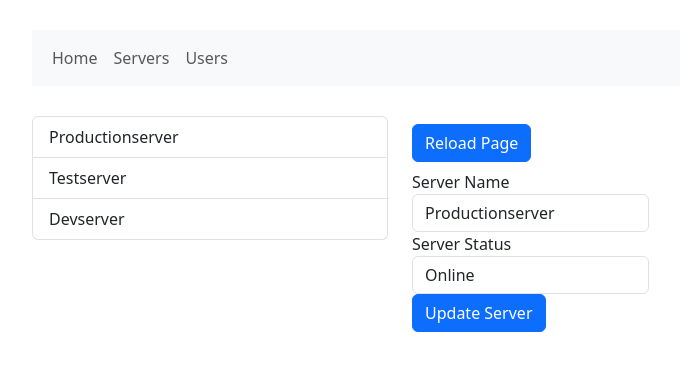
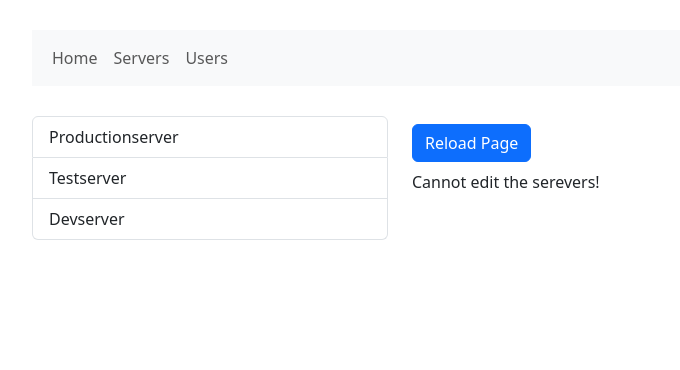
Before and after one commit to Bindhusha-Sadasivan/Routing, an Angular app: page /servers/1/edit in a window 1280 px wide. Shown: the top 370 px of the page, without its empty margins (50-730 px from the left). Built offline with nearby package versions, Linux system fonts and the light colour scheme.

Commit message:
141 - Using Query Parameters Practice

```diff
--- a/src/app/servers/edit-server/edit-server.component.html
+++ b/src/app/servers/edit-server/edit-server.component.html
@@ -1,3 +1,6 @@
+<div *ngIf="!allowEdit"> Cannot edit the serevers!</div>
+
+<div *ngIf="allowEdit">
   <div class="form-group">
     <label for="name">Server Name</label>
     <input
@@ -18,4 +21,7 @@
   </div>
   <button
     class="btn btn-primary"
-  (click)="onUpdateServer()">Update Server</button>
+    (click)="onUpdateServer()">
+    Update Server
+  </button>
+</div>
--- a/src/app/servers/edit-server/edit-server.component.ts
+++ b/src/app/servers/edit-server/edit-server.component.ts
@@ -2,20 +2,22 @@ import { Component, OnInit } from '@angular/core';
 
 import { ServersService } from '../servers.service';
 import { FormsModule } from '@angular/forms';
-import { ActivatedRoute, RouterModule } from '@angular/router';
+import { ActivatedRoute, Params, RouterModule } from '@angular/router';
 import { Subscription } from 'rxjs';
+import { CommonModule } from '@angular/common';
 
 @Component({
   selector: 'app-edit-server',
   templateUrl: './edit-server.component.html',
   styleUrls: ['./edit-server.component.css'],
   standalone: true,
-  imports:[FormsModule, RouterModule]
+  imports:[FormsModule, RouterModule, CommonModule]
 })
 export class EditServerComponent implements OnInit {
   server!: {id: number, name: string, status: string};
   serverName = '';
   serverStatus = '';
+  allowEdit: boolean = false;
 
   constructor(
     private serversService: ServersService,
@@ -25,7 +27,11 @@ export class EditServerComponent implements OnInit {
   ngOnInit() {
     console.log("queryParams",this.route.snapshot.queryParams);
     console.log("fragments", this.route.snapshot.fragment);
-    this.route.queryParams.subscribe();
+    this.route.queryParams.subscribe(
+      (queryParams:Params) => {
+        this.allowEdit = queryParams['allowEdit'] === '1' ? true : false;
+      }
+    );
     this.route.fragment.subscribe();
     this.server = this.serversService.getServer(1);
     this.serverName = this.server.name;
--- a/src/app/servers/server/server.component.html
+++ b/src/app/servers/server/server.component.html
@@ -1,2 +1,4 @@
 <h5>{{ server.name }}</h5>
 <p>Server status is {{ server.status }}</p>
+
+<button class="btn btn-primary" (click)="onEdit()"> Edit Server </button>
--- a/src/app/servers/server/server.component.ts
+++ b/src/app/servers/server/server.component.ts
@@ -1,7 +1,7 @@
 import { Component, OnInit } from '@angular/core';
 
 import { ServersService } from '../servers.service';
-import { ActivatedRoute, Params } from '@angular/router';
+import { ActivatedRoute, Params, Router } from '@angular/router';
 
 @Component({
   selector: 'app-server',
@@ -14,7 +14,8 @@ export class ServerComponent implements OnInit {
 
   constructor(
     private serversService: ServersService,
-    private route: ActivatedRoute
+    private route: ActivatedRoute,
+    private router: Router
   ) { }
 
   // ngOnInit() {
@@ -34,4 +35,7 @@ export class ServerComponent implements OnInit {
     )
   }
 
+  onEdit(){
+    this.router.navigate(["edit"], {relativeTo:this.route})
+  }
 }
--- a/src/app/servers/servers.component.html
+++ b/src/app/servers/servers.component.html
@@ -16,9 +16,21 @@
         {{ server.name }}
       </a> -->
 
+      <!-- <a
+        [routerLink]="['/servers', server.id]"
+        [queryParams]="{allowEdit:true}"
+        fragment="loading"
+        class="list-group-item"
+        *ngFor="let server of servers">
+        {{ server.name }}
+      </a> -->
+
+      <!-- Using query parameters we are dynamically rendering the edit server component -->
+       <!-- We are passing the queryParams from here to the edit server component -->
+        <!-- It is not working properly here. We will resolve this in the next lecture -->
       <a
         [routerLink]="['/servers', server.id]"
-        [queryParams]="{allowEdit:true}"
+        [queryParams]="{allowEdit: server.id === 3 ? '1': '0'}"
         fragment="loading"
         class="list-group-item"
         *ngFor="let server of servers">
--- a/src/app/servers/servers.component.ts
+++ b/src/app/servers/servers.component.ts
@@ -15,6 +15,7 @@ import { ActivatedRoute, Params, Router, RouterModule } from '@angular/router';
 })
 export class ServersComponent implements OnInit {
   public servers: {id: number, name: string, status: string}[] = [];
+
 
   constructor(
     private serversService: ServersService,
```
Lines whose indentation alone changed are shown as unchanged.
